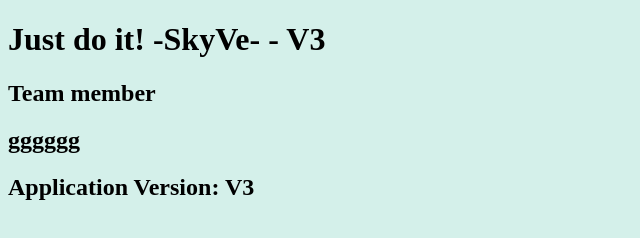
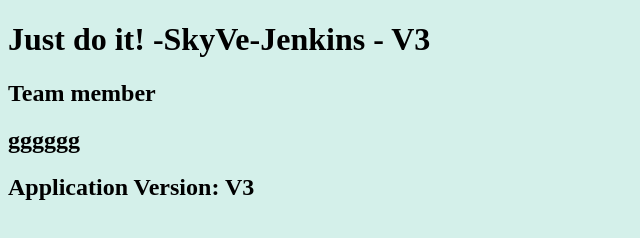
Before and after one commit to CnewBE/azure-devops-github-acr-aks-app01, a plain HTML site: page index.html in a window 1280 px wide. Shown: the whole page, without its empty margins (0-640 px from the left). Drawn offline with Linux system fonts and the light colour scheme.

Commit message:
Jenkinstest

```diff
--- a/index.html
+++ b/index.html
@@ -1,7 +1,7 @@
 <!DOCTYPE html>
 <html>
    <body style="background-color:rgb(212, 240, 234);">
-      <h1>Just do it! -SkyVe- - V3</h1>
+      <h1>Just do it! -SkyVe-Jenkins - V3</h1>
       <h2>Team member</h2>
       <h2>gggggg</h2>
       <h2>Application Version: V3</h2>
```
Also changed, not shown: 1 other file.
